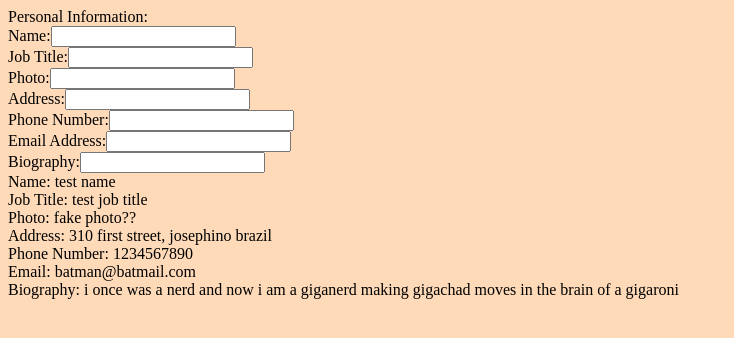
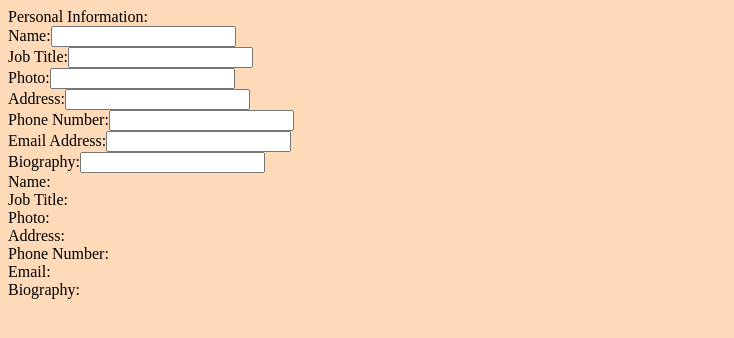
Before and after one commit to muscularmayo/cv-generator, a React (Create React App) app: page / in a window 1280 px wide. Shown: the top 338 px of the page, without its empty margins (0-734 px from the left). Built offline with nearby package versions, Linux system fonts and the light colour scheme.

Commit message:
currently personal information works perfectly as far as i can tell/for my purposes! onchange we update state in app and i think app is ssot, css will come later, just raw forms for now

```diff
--- a/src/App.js
+++ b/src/App.js
@@ -8,21 +8,29 @@ class App extends Component {
     super(props)
     this.state = {
       personalInformation: {
-        name: 'test name',
-        jobTitle: 'test job title',
-        photo: 'fake photo??',
-        address: '310 first street, josephino brazil',
-        phoneNumber: '1234567890',
-        email: 'batman@batmail.com',
-        biography: 'i once was a nerd and now i am a giganerd making gigachad moves in the brain of a gigaroni'
+        name: '',
+        jobTitle: '',
+        photo: '',
+        address: '',
+        phoneNumber: '',
+        email: '',
+        biography: ''
       },
     }
+    this.handlePersonalInformationChange = this.handlePersonalInformationChange.bind(this)
   }
+
+  handlePersonalInformationChange (info, value) {
+    const personalInformation = {...this.state.personalInformation}
+    personalInformation[info] = value;
+    this.setState({personalInformation})
+  }
+
   render() {
     return (
       <div>
-        <PersonalInformation />
-        <Display data={this.state.personalInformation}/>
+        <PersonalInformation handlePersonalInformationChange={this.handlePersonalInformationChange}/>
+        <Display data={this.state}/>
       </div>
     );
   }
--- a/src/components/Address.js
+++ b/src/components/Address.js
@@ -10,7 +10,7 @@ export default class Address extends Component {
   }
 
   handleChange (event) {
-    this.props.changeParentState(this.props.info, event.target.value)
+    this.props.changeAppState(this.props.info, event.target.value)
     this.setState({value: event.target.value})
   }
 
--- a/src/components/Biography.js
+++ b/src/components/Biography.js
@@ -10,7 +10,7 @@ export default class Biography extends Component {
   }
 
   handleChange (event) {
-    this.props.changeParentState(this.props.info, event.target.value)
+    this.props.changeAppState(this.props.info, event.target.value)
     this.setState({value: event.target.value})
   }
 
--- a/src/components/Display.js
+++ b/src/components/Display.js
@@ -3,17 +3,26 @@ import React, { Component } from 'react';
 export default class Display extends Component {
   // this will contain all the info that's gonnab e input, all dependent on props being passed in
   render() {
-    const data = this.props.data
+    const personalInformation = this.props.data.personalInformation
     return (
-      <div>
-        <div id="name">Name: {data.name}</div>
-        <div id="job-title">Job Title: {data.jobTitle}</div>
-        <div id="photo">Photo: {data.photo}</div>
-        <div id="address">Address: {data.address}</div>
-        <div id="phone-number">Phone Number: {data.phoneNumber}</div>
-        <div id="email">Email: {data.email} </div>
-        <div id="biography">Biography: {data.biography} </div>
+      <div id="display">
+        <div id="personal-info-display">
+          <div id="name">Name: {personalInformation.name}</div>
+          <div id="job-title">Job Title: {personalInformation.jobTitle}</div>
+          <div id="photo">Photo: {personalInformation.photo}</div>
+          <div id="address">Address: {personalInformation.address}</div>
+          <div id="phone-number">Phone Number: {personalInformation.phoneNumber}</div>
+          <div id="email">Email: {personalInformation.email} </div>
+          <div id="biography">Biography: {personalInformation.biography} </div>
+        </div>
+        <div id="experience-display">
+
+        </div>
+        <div id="education-display">
+
+        </div>
       </div>
+
     )
   }
 
--- a/src/components/Email.js
+++ b/src/components/Email.js
@@ -10,7 +10,7 @@ export default class Email extends Component {
   }
 
   handleChange (event) {
-    this.props.changeParentState(this.props.info, event.target.value)
+    this.props.changeAppState(this.props.info, event.target.value)
     this.setState({value: event.target.value})
   }
 
--- a/src/components/JobTitle.js
+++ b/src/components/JobTitle.js
@@ -10,7 +10,7 @@ export default class JobTitle extends Component {
   }
 
   handleChange (event) {
-    this.props.changeParentState(this.props.info, event.target.value)
+    this.props.changeAppState(this.props.info, event.target.value)
     this.setState({value: event.target.value})
   }
 
--- a/src/components/Name.js
+++ b/src/components/Name.js
@@ -10,7 +10,7 @@ export default class Name extends Component {
   }
 
   handleChange (event) {
-    this.props.changeParentState(this.props.info, event.target.value)
+    this.props.changeAppState(this.props.info, event.target.value)
     this.setState({value: event.target.value})
   }
 
--- a/src/components/PersonalInformation.js
+++ b/src/components/PersonalInformation.js
@@ -11,33 +11,29 @@ import Biography from './Biography.js'
 export default class PersonalInformation extends Component {
   constructor(props) {
     super(props)
-    this.state = {
-      name: '',
-      jobTitle: '',
-      photo: '',
-      address: '',
-      phoneNumber: '',
-      email: '',
-      biography: '',
-    }
-    this.changeParentState = this.changeParentState.bind(this)
+
+    this.changeAppState = this.changeAppState.bind(this)
   }
 
-  changeParentState (info, value) {
-    this.setState({[info]: value})
+  // changeParentState (info, value) {
+  //   this.setState({[info]: value})
+  // }
 
+  changeAppState (info, value) {
+    this.props.handlePersonalInformationChange(info, value)
   }
+
   render() {
     return(
       <div id="personal-information-input">
       Personal Information:
-        <Name info="name" changeParentState={this.changeParentState}/>
-        <JobTitle info="jobTitle" changeParentState={this.changeParentState}/>
-        <Photo info="photo" changeParentState={this.changeParentState}/>
-        <Address info="address" changeParentState={this.changeParentState}/>
-        <PhoneNumber info="phoneNumber" changeParentState={this.changeParentState}/>
-        <Email info="email" changeParentState={this.changeParentState}/>
-        <Biography info="biography" changeParentState={this.changeParentState}/>
+        <Name info="name" changeAppState={this.changeAppState}/>
+        <JobTitle info="jobTitle" changeAppState={this.changeAppState}/>
+        <Photo info="photo" changeAppState={this.changeAppState}/>
+        <Address info="address" changeAppState={this.changeAppState}/>
+        <PhoneNumber info="phoneNumber" changeAppState={this.changeAppState}/>
+        <Email info="email" changeAppState={this.changeAppState}/>
+        <Biography info="biography" changeAppState={this.changeAppState}/>
       </div>
     )
   }
--- a/src/components/PhoneNumber.js
+++ b/src/components/PhoneNumber.js
@@ -10,7 +10,7 @@ export default class PhoneNumber extends Component {
   }
 
   handleChange (event) {
-    this.props.changeParentState(this.props.info, event.target.value)
+    this.props.changeAppState(this.props.info, event.target.value)
     this.setState({value: event.target.value})
   }
 
--- a/src/components/Photo.js
+++ b/src/components/Photo.js
@@ -10,7 +10,7 @@ export default class Photo extends Component {
   }
 
   handleChange (event) {
-    this.props.changeParentState(this.props.info, event.target.value)
+    this.props.changeAppState(this.props.info, event.target.value)
     this.setState({value: event.target.value})
   }
 
```
